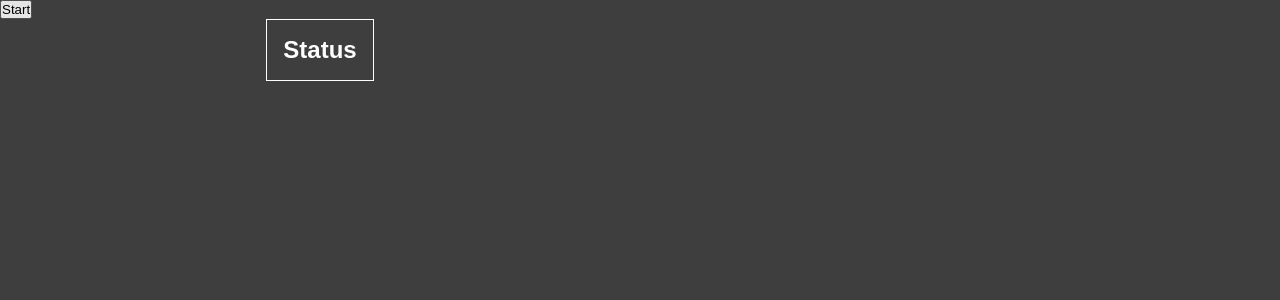
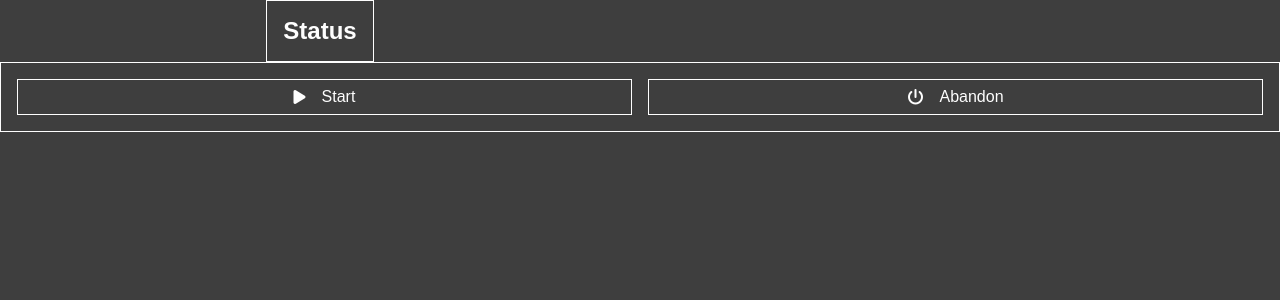
Before and after one commit to EyeZen/PropertyHadap, a React (Vite) app: page / in a window 1280 px wide. Shown: the top 300 px of the page. Built offline with nearby package versions, Linux system fonts and the light colour scheme; a web font is replaced by a local one.

Commit message:
Added GameControl

```diff
--- /dev/null
+++ b/helpers/Orientation.js
@@ -0,0 +1,4 @@
+const Orientation = {
+    HORIZONTAL: "HORIZONTAL",
+    VERTICAL: "VERTICAL"
+}
--- a/index.html
+++ b/index.html
@@ -8,6 +8,7 @@
     <link rel="preconnect" href="https://fonts.googleapis.com">
     <link rel="preconnect" href="https://fonts.gstatic.com" crossorigin>
     <link href="https://fonts.googleapis.com/css2?family=Recursive&display=swap" rel="stylesheet">
+    <link rel="stylesheet" href="https://cdnjs.cloudflare.com/ajax/libs/font-awesome/6.5.2/css/all.min.css" integrity="sha512-SnH5WK+bZxgPHs44uWIX+LLJAJ9/2PkPKZ5QiAj6Ta86w+fsb2TkcmfRyVX3pBnMFcV7oQPJkl9QevSCWr3W6A==" crossorigin="anonymous" referrerpolicy="no-referrer" />
   </head>
   <body>
     <div class="fonts-recursive" id="root"></div>
--- a/src/App.jsx
+++ b/src/App.jsx
@@ -1,5 +1,6 @@
 import "./App.css";
 import GameBoard from './components/GameBoard/GameBoard'
+import GameControl from "./components/GameControl/GameControl";
 import GameStatus from "./components/GameStatus/GameStatus";
 import { gameBoardActions } from './store/slices/gameBoardSlice';
 import { useDispatch } from 'react-redux';
@@ -18,15 +19,34 @@ function App() {
 
         dispatch(setBoardSize({ rows: 3, columns: 3 }));
         dispatch(generateTilemap());
-    }
+    };
+
+    const controls = [
+        {
+            label: "Start",
+            icon: "fa-solid fa-play",
+            action: initialize,
+        },
+        // {
+        //     label: "Save",
+        //     action: () => {},
+        //     icon: "fa-solid fa-bookmark"
+        // },
+        {
+            icon: "fa-solid fa-power-off",
+            label: "Abandon",
+            danger: true
+        }
+    ];
 
     return (
         <div className="container">
-            <button onClick={initialize}>Start</button>
+            {/* <button onClick={initialize}>Start</button> */}
             <div className="game-container">
                 <GameStatus />
                 <GameBoard />
             </div>
+            <GameControl controls={controls} />
         </div>
     )
 }
--- a/src/components/GameBoard/GameBoard.css
+++ b/src/components/GameBoard/GameBoard.css
@@ -1,5 +1,6 @@
 .game-board {
     margin: 10px;
+    user-select: none;
 }
 
 .board-row {
--- /dev/null
+++ b/src/components/GameControl/GameControl.css
@@ -0,0 +1,39 @@
+.game-controls {
+    border: 1px solid #fefefe;
+    /* width: fit-content; */
+    display: grid;
+    gap: 1em;
+    padding: 1em;
+
+    & > .game-control {
+        flex: 1;
+        border: 1px solid #fefefe;
+        padding: 0.5em;
+        text-align: center;
+        user-select: none;
+        transition: all 200ms ease-in-out;
+
+        display: flex;
+        gap: 1em;
+        justify-content: center;
+        align-items: center;
+
+        cursor: pointer;
+
+        &:hover {
+            background-color: #fefefe;
+            color: #3e3e3e;
+        }
+
+        &:active {
+            background-color: #3e3e3e;
+            color: #fefefe;
+            outline: 5px solid #fefefe;
+        }
+    }
+
+    & .danger:hover {
+        background-color: rgb(255, 36, 36);
+        color: #fefefe;
+    }
+}
--- /dev/null
+++ b/src/components/GameControl/GameControl.jsx
@@ -0,0 +1,25 @@
+import "./GameControl.css";
+
+function GameControl({ controls }) {
+
+    if(!controls) {
+        throw Error("GameControl: controls required!");
+    }
+
+    return (
+    <div className="game-controls" style={{
+        gridTemplateColumns: `repeat(${controls.length}, 1fr)`
+    }}>
+        {
+            controls.map(gameControl =>
+            <div key={gameControl.label} className={`game-control ${gameControl.danger ? 'danger' : ''}`} onClick={gameControl.action}>
+                <i className={gameControl.icon}></i>
+                <span>{gameControl.label}</span>
+            </div>
+            )
+        }
+    </div>
+)
+}
+
+export default GameControl
--- a/src/components/GameStatus/GameStatus.css
+++ b/src/components/GameStatus/GameStatus.css
@@ -6,6 +6,7 @@
     display: flex;
     flex-direction: column;
     gap: 1em;
+    user-select: none;
 
     & > h1 {
         font-size: 1.5rem;
```
